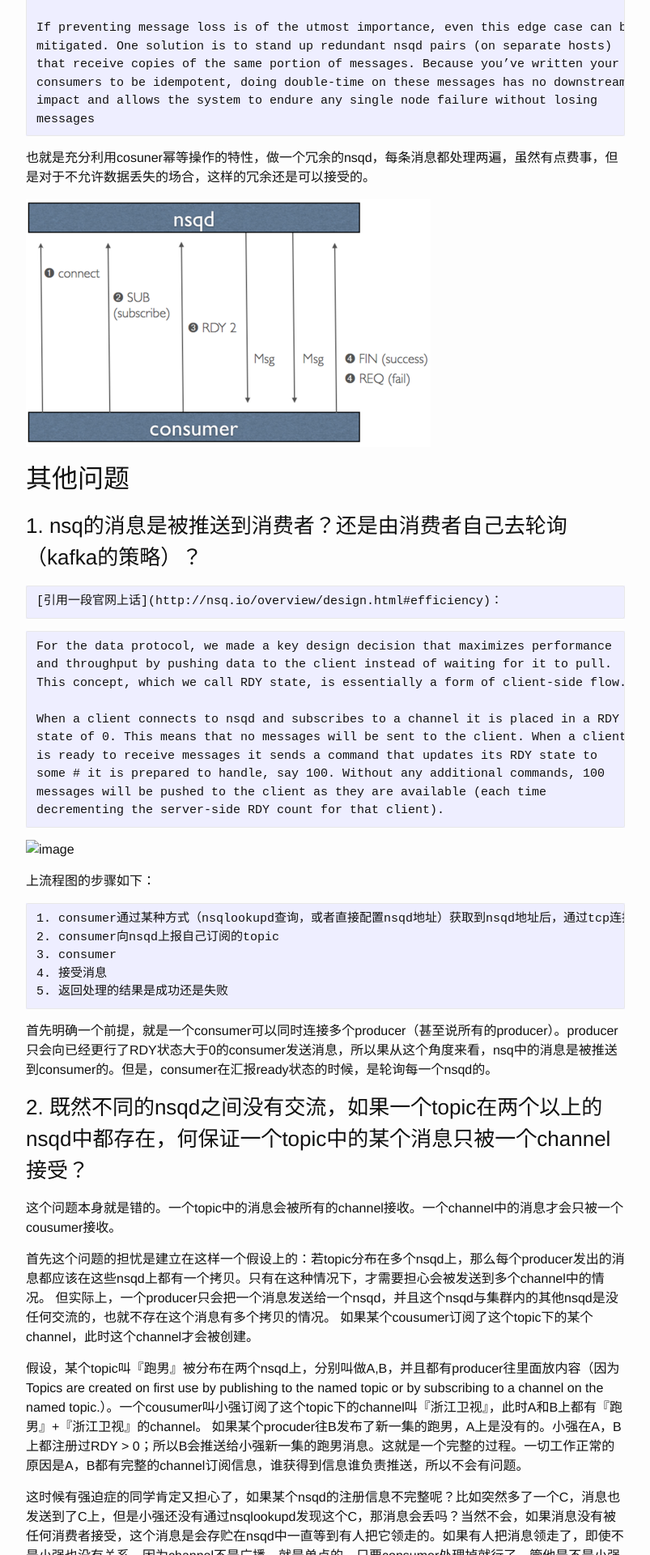
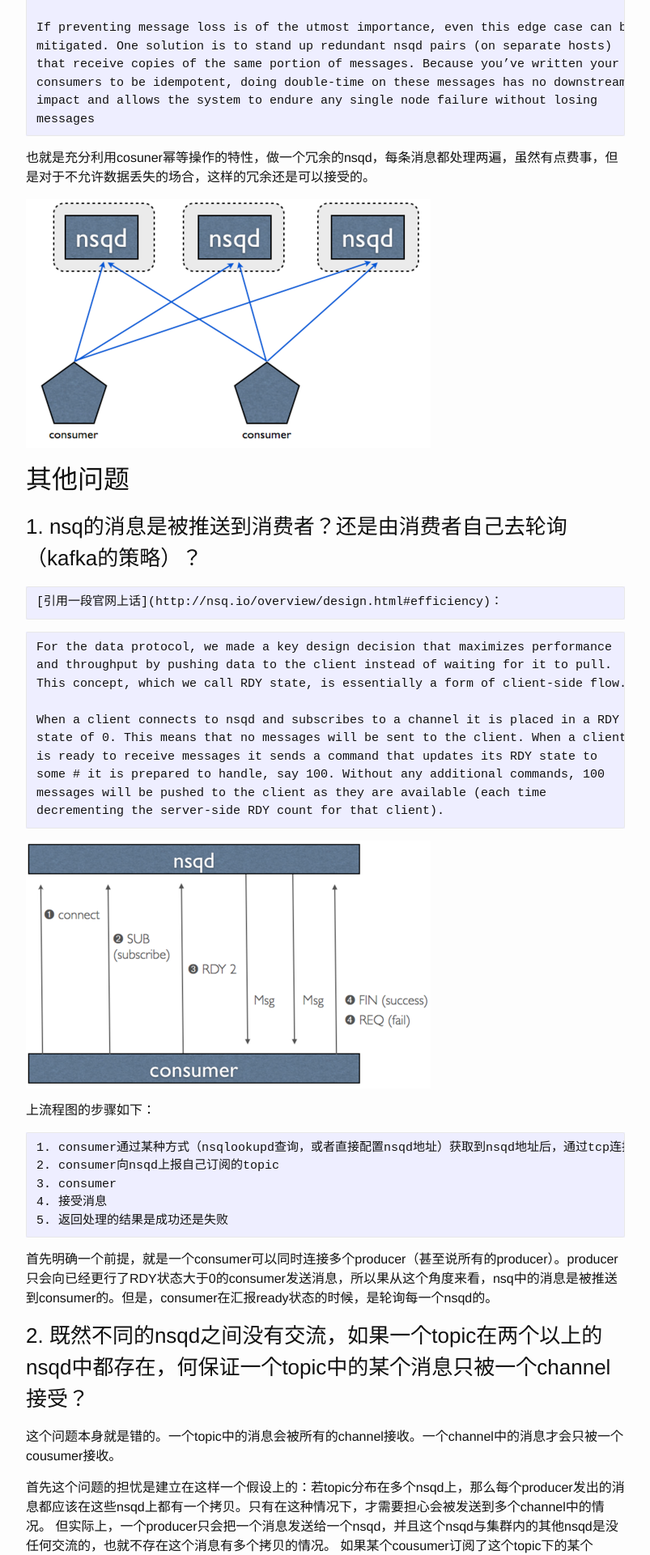
Before and after one commit to ZGeomantic/blog, a Jekyll site: the page built from _posts/2016-06-29-nsq-profile.md, in a window 1280 px wide. Shown: the part 1303-3223 px from the top of the page at 81% size, without its empty margins (238-1041 px from the left). Built offline with Jekyll 4.4.1, drawn with Linux system fonts in a browser that asks for light colours.

Commit message:
Update 2016-06-29-nsq-profile.md
继续尝试，github的raw图片地址

````diff
--- a/_posts/2016-06-29-nsq-profile.md
+++ b/_posts/2016-06-29-nsq-profile.md
@@ -56,7 +56,7 @@ messages
 
 也就是充分利用cosuner幂等操作的特性，做一个冗余的nsqd，每条消息都处理两遍，虽然有点费事，但是对于不允许数据丢失的场合，这样的冗余还是可以接受的。
 
-![image](https://github.com/ZGeomantic/blog/blob/gh-pages/img/nsq-comuser-recvmsg-process.png)
+![image](https://raw.githubusercontent.com/ZGeomantic/blog/gh-pages/img/nsqd_to_consumer.png)
 
 ## 其他问题
 
@@ -78,7 +78,7 @@ decrementing the server-side RDY count for that client).
 ```
 
 
-![image](../img/nsq-comuser-recvmsg-process.png)
+![image](https://raw.githubusercontent.com/ZGeomantic/blog/gh-pages/img/nsq-comuser-recvmsg-process.png)
 
 上流程图的步骤如下：
 
````
